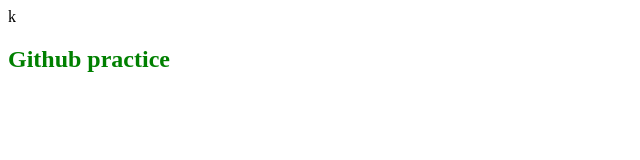
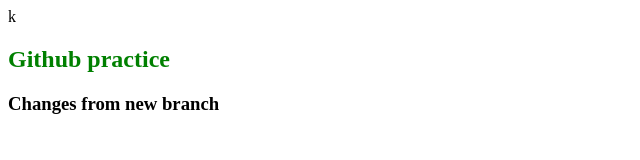
Before and after one commit to navanee1609/git-practice, a plain HTML site: page index.html in a window 1280 px wide. Shown: the whole page, without its empty margins (0-640 px from the left). Drawn offline with Linux system fonts and the light colour scheme.

Commit message:
New branch

```diff
--- a/index.html
+++ b/index.html
@@ -8,5 +8,6 @@
 </head>
 <body>
     <h2>Github practice</h2>
+    <h3>Changes from new branch</h3>
 </body>
 </html>
```
